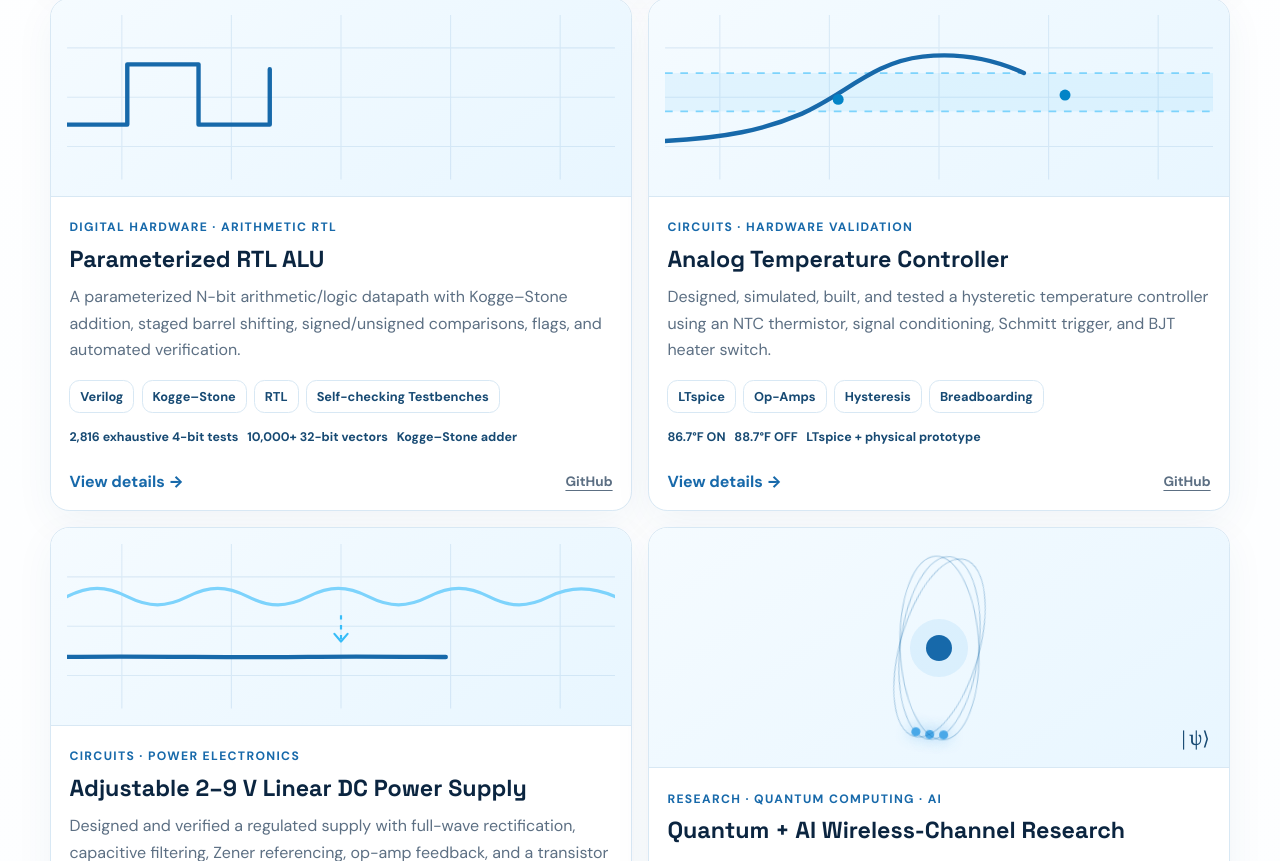
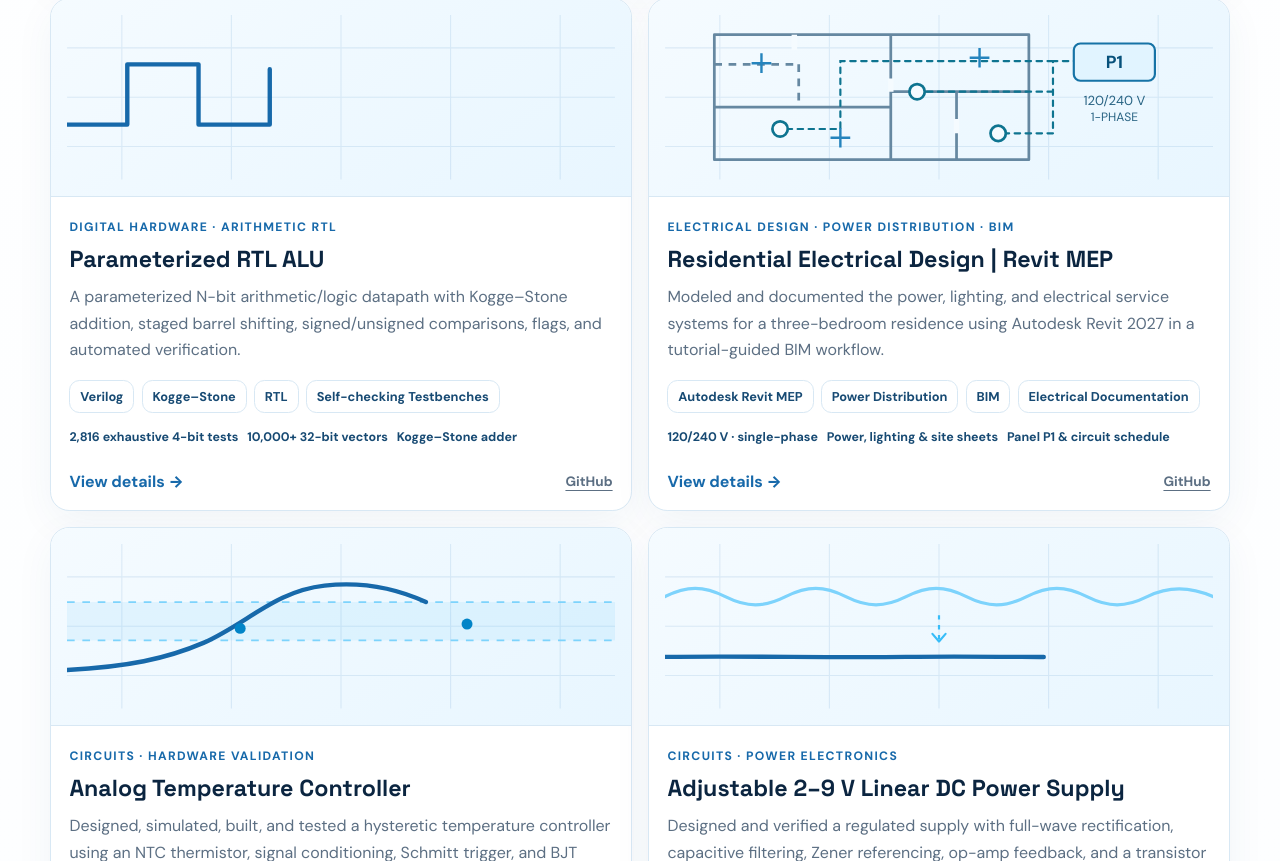
Before and after one commit to johnmarkobura/portfolio, a React (Vite) app: page / in a window 1280 px wide. Shown: the part 3199-4060 px from the top of the page. Built offline with nearby package versions, Linux system fonts and the light colour scheme.

Commit message:
Feature tutorial-guided Revit MEP residential electrical project

```diff
--- a/src/data/projects.js
+++ b/src/data/projects.js
@@ -85,6 +85,46 @@ export const featuredProjects = [
 
     assetHint:
       'Add the ALU block diagram, datapath schematic, and GTKWave verification image.',
+  },
+
+  {
+    id: 'residential-revit-mep',
+    title: 'Residential Electrical Design | Revit MEP',
+    eyebrow: 'Electrical Design · Power Distribution · BIM',
+    category: 'Circuits',
+    tags: ['Autodesk Revit MEP', 'Power Distribution', 'BIM', 'Electrical Documentation'],
+    summary:
+      'Modeled and documented the power, lighting, and electrical service systems for a three-bedroom residence using Autodesk Revit 2027 in a tutorial-guided BIM workflow.',
+    metrics: [
+      '120/240 V · single-phase',
+      'Power, lighting & site sheets',
+      'Panel P1 & circuit schedule',
+      'Revit 2027 · BIM coordination',
+    ],
+    details: [
+      'Coordinated linked architectural and mechanical models to place receptacles, dedicated appliance connections, lighting fixtures, switches, and electrical equipment.',
+      'Assigned residential branch circuits, configured panelboard P1, and generated a panel schedule documenting the 120/240 V single-phase distribution system.',
+      'Prepared electrical power, lighting, and site drawings together with a one-line diagram representing the utility transformer, meter, and panelboard service pathway.',
+      'Produced E101 electrical site, E201 lighting, and E301 power drawing sheets. The work is an educational, tutorial-guided design exercise and is not issued for construction.',
+      'Acknowledgment: Completed following Electric Rob’s Revit MEP Electrical tutorial from MFIA Inc. Consulting Engineers, using course-provided architectural and mechanical teaching resources.',
+    ],
+    visual: 'electrical-plan',
+    github: 'https://github.com/johnmarkobura/Residential-3bedroom-Electrical-Design-Revit',
+    documents: [
+      {
+        label: 'E101 · Electrical Site Plan',
+        url: 'https://github.com/johnmarkobura/Residential-3bedroom-Electrical-Design-Revit/blob/main/Electrical%20Sheets/E101%20-%20SITE%20PLAN%20ELECTRICAL%20SHEET.pdf',
+      },
+      {
+        label: 'E201 · Lighting Plan',
+        url: 'https://github.com/johnmarkobura/Residential-3bedroom-Electrical-Design-Revit/blob/main/Electrical%20Sheets/E201%20-%20FLOOR%20PLAN%20LIGHTING%20SHEET.pdf',
+      },
+      {
+        label: 'E301 · Power Plan',
+        url: 'https://github.com/johnmarkobura/Residential-3bedroom-Electrical-Design-Revit/blob/main/Electrical%20Sheets/E301%20-%20FLOOR%20PLAN%20-%20POWER%20SHEET.pdf',
+      },
+    ],
+    assetHint: 'Project drawing PDFs are available through the linked electrical sheets.',
   },
 
   {
```
